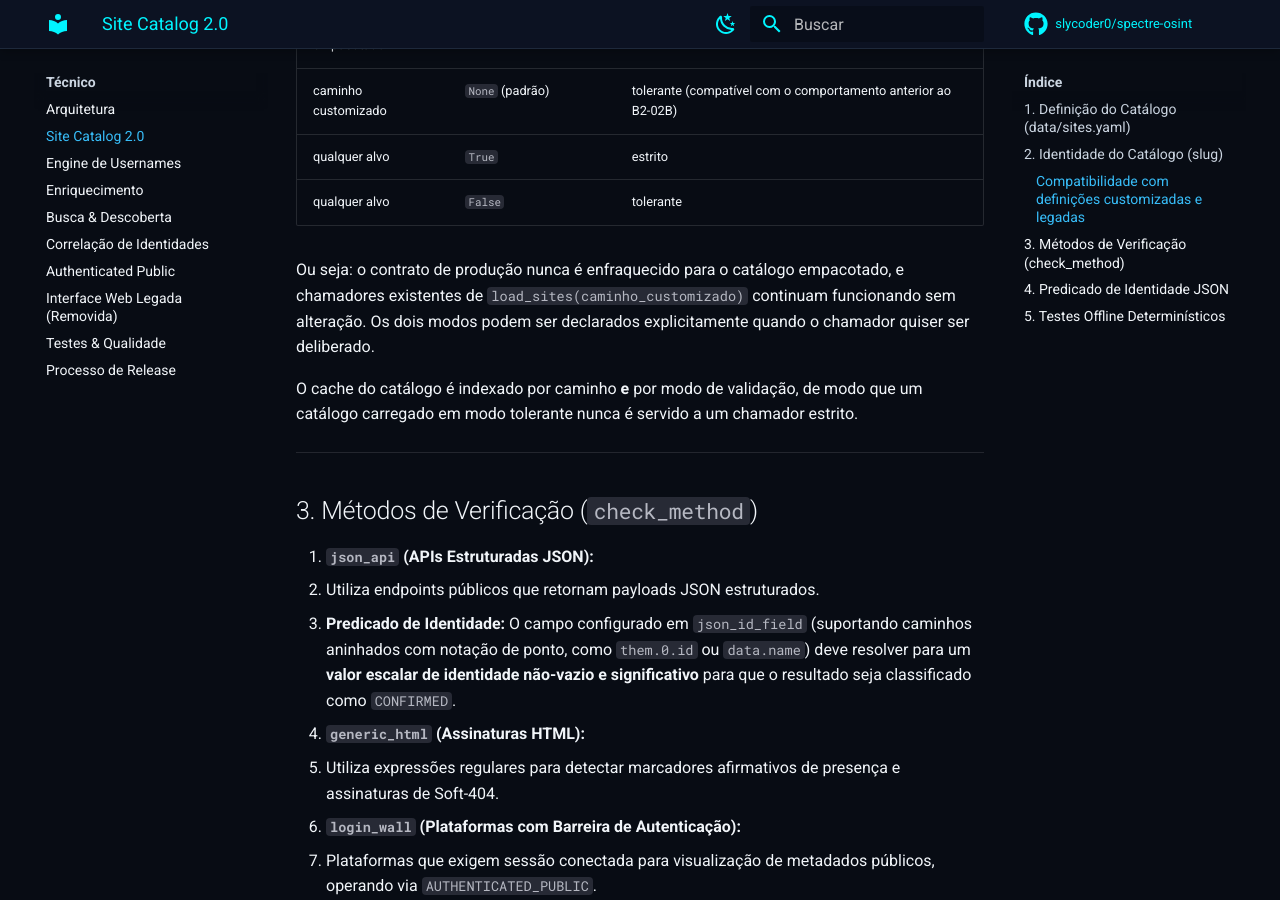
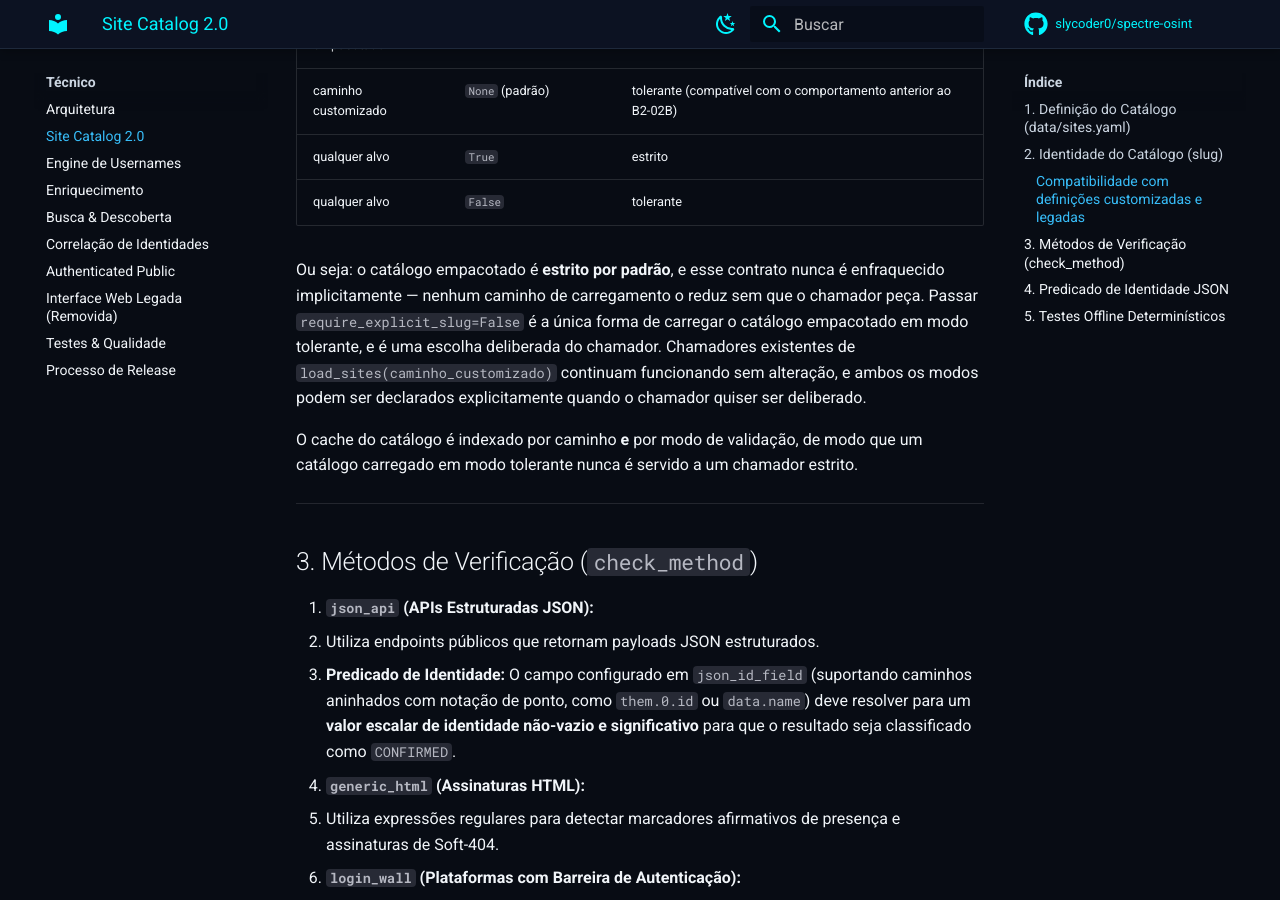
Before and after one commit to slycoder0/spectre-osint, an MkDocs documentation site: the page built from docs/technical/site-catalog.md, in a window 1280 px wide and 900 px high, scrolled down 1915 px. Built offline with MkDocs 1.6.1 and Material for MkDocs 9.7.7, drawn with Linux system fonts in a browser that asks for light colours; comment, search, counter and statistics services are not loaded.

Commit message:
docs: clarify explicit slug strictness opt-out
The section on catalog identity claimed the production slug contract is "never"
weakened for the bundled catalog, which contradicted the contract table three
lines above it and `test_bundled_is_strict_and_custom_paths_are_lenient_by_default`
quadrant 4: `require_explicit_slug=False` does load the bundled catalog
leniently.

Reworded to state what is actually true: the bundled catalog is strict by
default, that default is never weakened implicitly, and an explicit
`require_explicit_slug=False` is the one deliberate way to opt out.

Documentation only — one sentence in docs/technical/site-catalog.md. No runtime,
test, provider or catalog data change.

Addresses PR #7 review thread discussion_r3926437637.

Refs: B2-02B

```diff
--- a/docs/technical/site-catalog.md
+++ b/docs/technical/site-catalog.md
@@ -64,7 +64,7 @@ A derivação `slugify_name(name)` continua existindo apenas como *fallback* de
 | qualquer alvo | `True` | estrito |
 | qualquer alvo | `False` | tolerante |
 
-Ou seja: o contrato de produção nunca é enfraquecido para o catálogo empacotado, e chamadores existentes de `load_sites(caminho_customizado)` continuam funcionando sem alteração. Os dois modos podem ser declarados explicitamente quando o chamador quiser ser deliberado.
+Ou seja: o catálogo empacotado é **estrito por padrão**, e esse contrato nunca é enfraquecido implicitamente — nenhum caminho de carregamento o reduz sem que o chamador peça. Passar `require_explicit_slug=False` é a única forma de carregar o catálogo empacotado em modo tolerante, e é uma escolha deliberada do chamador. Chamadores existentes de `load_sites(caminho_customizado)` continuam funcionando sem alteração, e ambos os modos podem ser declarados explicitamente quando o chamador quiser ser deliberado.
 
 O cache do catálogo é indexado por caminho **e** por modo de validação, de modo que um catálogo carregado em modo tolerante nunca é servido a um chamador estrito.
 
```
